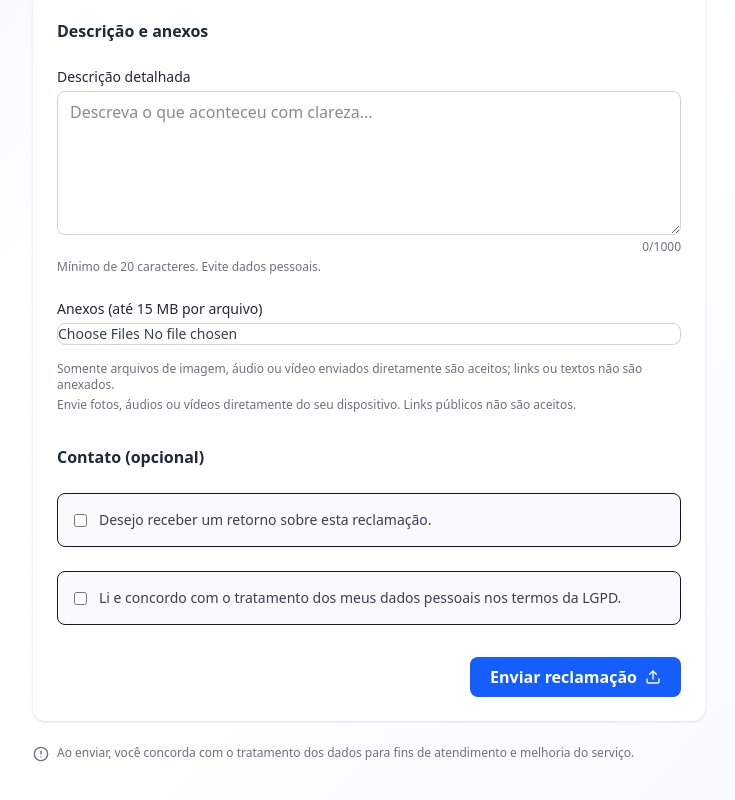
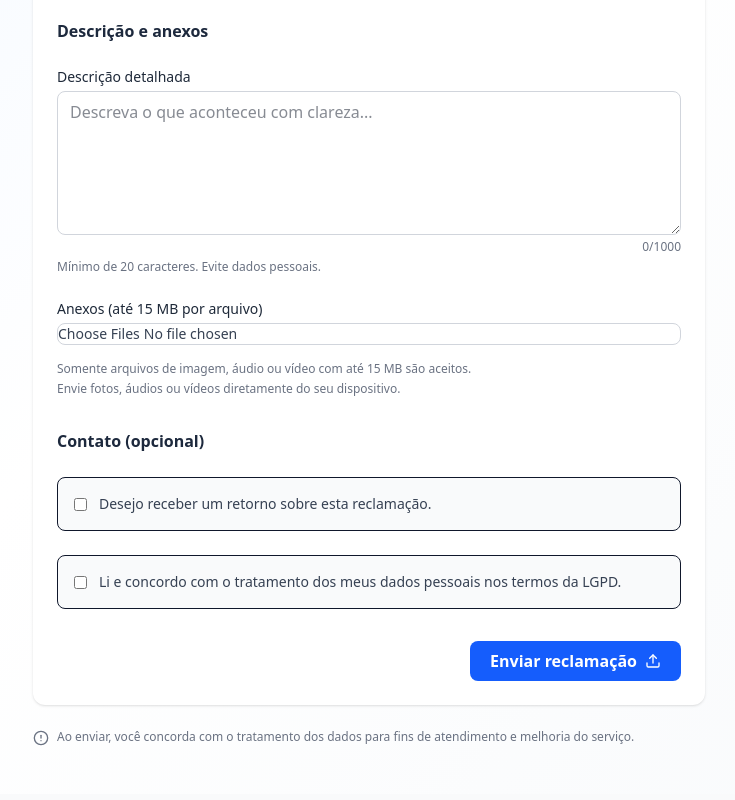
Before and after one commit to frodrigoalves/recla, a React (Vite) app: page / in a window 1280 px wide. Shown: the part 605-1405 px from the top of the page, without its empty margins (271-1006 px from the left). Built offline with nearby package versions, Linux system fonts and the light colour scheme.

Commit message:
fix: drop manual attachment links

```diff
--- a/src/components/AnexosUpload.jsx
+++ b/src/components/AnexosUpload.jsx
@@ -82,7 +82,7 @@ export default function AnexosUpload({ data, onChange }) {
       )}
 
       <p className="text-xs text-gray-500">
-        Somente arquivos de imagem, áudio ou vídeo enviados diretamente são aceitos; links ou textos não são anexados.
+        Somente arquivos de imagem, áudio ou vídeo com até 15&nbsp;MB são aceitos.
       </p>
     </div>
   );
--- a/src/pages/NovaReclamacao.jsx
+++ b/src/pages/NovaReclamacao.jsx
@@ -350,7 +350,7 @@ export default function NovaReclamacao() {
 
                 <Field
                   label="Anexos (até 15 MB por arquivo)"
-                  hint="Envie fotos, áudios ou vídeos diretamente do seu dispositivo. Links públicos não são aceitos."
+                  hint="Envie fotos, áudios ou vídeos diretamente do seu dispositivo."
                 >
                   <AnexosUpload key={formKey} data={form} onChange={update} />
                 </Field>
```
Also changed, not shown: 1 other file (tests, documents, lock files or other folders).
